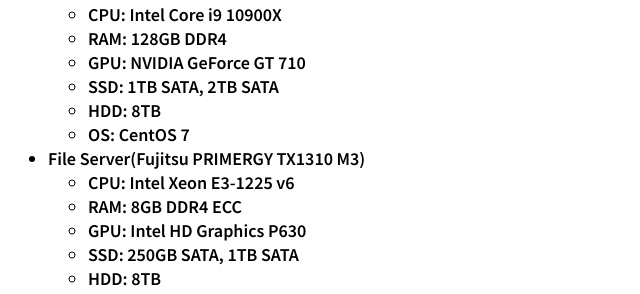
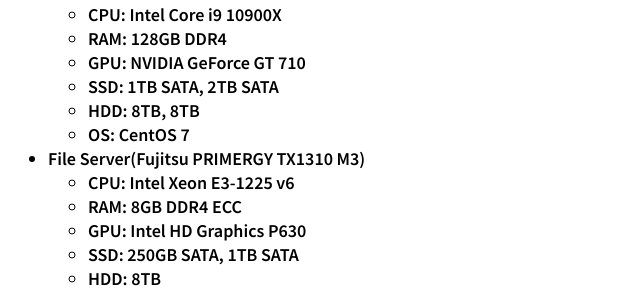
Before and after one commit to t-sasaki915/t-sasaki-net, a Jekyll site: the page built from docs/en/index.md, in a window 1280 px wide and 900 px high, scrolled down 1933 px. Shown: the part 418-712 px from the top of the window, without its empty margins (0-640 px from the left). Built offline with Jekyll 4.4.1, drawn with Linux system fonts in a browser that asks for light colours; Markdown is read by kramdown in place of the engine named in the settings.

Commit message:
Update index.md

```diff
--- a/docs/en/index.md
+++ b/docs/en/index.md
@@ -102,7 +102,7 @@
   - RAM: 128GB DDR4
   - GPU: NVIDIA GeForce GT 710
   - SSD: 1TB SATA, 2TB SATA
-  - HDD: 8TB
+  - HDD: 8TB, 8TB
   - OS: CentOS 7
 - File Server(Fujitsu PRIMERGY TX1310 M3)
   - CPU: Intel Xeon E3-1225 v6
```
